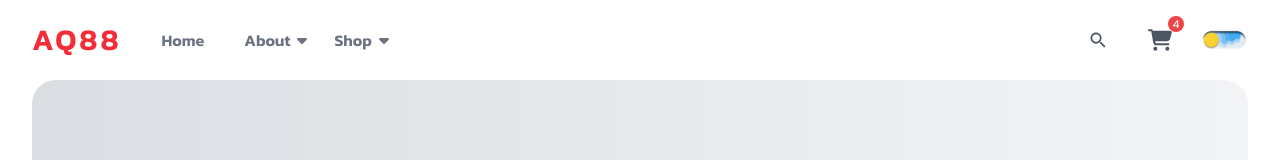
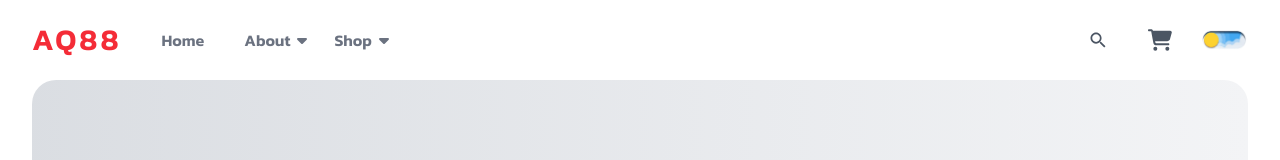
Before and after one commit to PornpapatDps/ProjectSystemsSell, a React (Vite) app in the folder frontend/: page / in a window 1280 px wide. Shown: the top 160 px of the page. Built offline with nearby package versions, Linux system fonts and the light colour scheme.

Commit message:
Update Navbar.jsx

```diff
--- a/frontend/src/components/Navbar/Navbar.jsx
+++ b/frontend/src/components/Navbar/Navbar.jsx
@@ -4,6 +4,7 @@ import { IoMdSearch } from "react-icons/io";
 import { FaCartShopping } from "react-icons/fa6";
 import { FaCaretDown } from "react-icons/fa6";
 import DarkMode from "./DarkMode";
+import { useCart } from "../CartContext/CartContext"; // ✅ ใช้งาน Cart Context
 
 const Menulink = [{ id: 1, name: "Home", link: "/" }];
 const DropDownLinks1 = [
@@ -16,6 +17,8 @@ const DropDownLinks2 = [
 ];
 
 const Navbar = () => {
+  const { cartItems } = useCart(); // ✅ ดึงข้อมูลตะกร้าสินค้าจาก Context
+
   return (
     <div className="bg-white dark:bg-gray-900 dark:text-white duration-200 relative z-40 font-kanit">
       <div className="py-4">
@@ -70,13 +73,13 @@ const Navbar = () => {
 
                 {/* Dropdown Shop */}
                 <li className="relative group">
-                  <a
-                    href="/shop"
+                  <Link
+                    to="/shop"
                     className="flex items-center gap-1 font-semibold text-gray-500 hover:text-black dark:hover:text-white py-2"
                   >
                     Shop
                     <FaCaretDown className="group-hover:rotate-180 duration-300" />
-                  </a>
+                  </Link>
                   {/* Dropdown links */}
                   <div className="absolute hidden group-hover:block w-48 rounded-md bg-white shadow-md dark:bg-gray-900 dark:text-white p-2 transition-all duration-300">
                     <ul className="space-y-2">
@@ -110,12 +113,14 @@ const Navbar = () => {
             </div>
 
             {/* Cart Section */}
-            <button className="relative p-3">
+            <Link to="/cart" className="relative p-3"> {/* ✅ ใช้ <Link> ครอบแทน <button> */}
               <FaCartShopping className="text-2xl text-gray-600 dark:text-gray-400" />
-              <div className="w-4 h-4 bg-red-500 text-white rounded-full absolute top-0 right-0 flex items-center justify-center text-xs">
-                4
-              </div>
-            </button>
+              {cartItems.length > 0 && ( /* ✅ แสดงตัวเลขเฉพาะเมื่อมีสินค้า */
+                <div className="w-5 h-5 bg-red-500 text-white rounded-full absolute top-0 right-0 flex items-center justify-center text-xs">
+                  {cartItems.length}
+                </div>
+              )}
+            </Link>
 
             {/* Dark-mode section */}
             <div>
```
